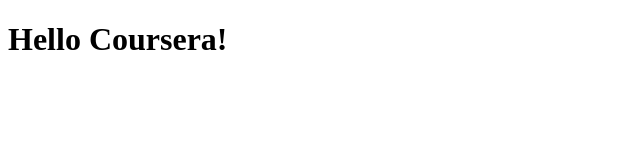
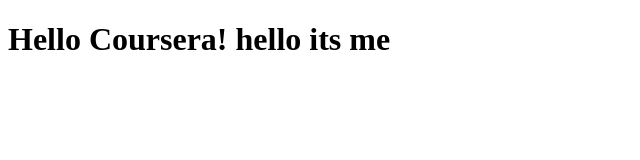
Before and after one commit to abhinegi1286/coursera-test, a plain HTML site: page site/index.html in a window 1280 px wide. Shown: the whole page, without its empty margins (0-640 px from the left). Drawn offline with Linux system fonts and the light colour scheme.

Commit message:
small addition to page

```diff
--- a/site/index.html
+++ b/site/index.html
@@ -7,6 +7,6 @@
     <title>Hello Coursera!</title>
 </head>
 <body>
-    <h1>Hello Coursera!</h1>
+    <h1>Hello Coursera! hello its me</h1>
 </body>
 </html>
```
